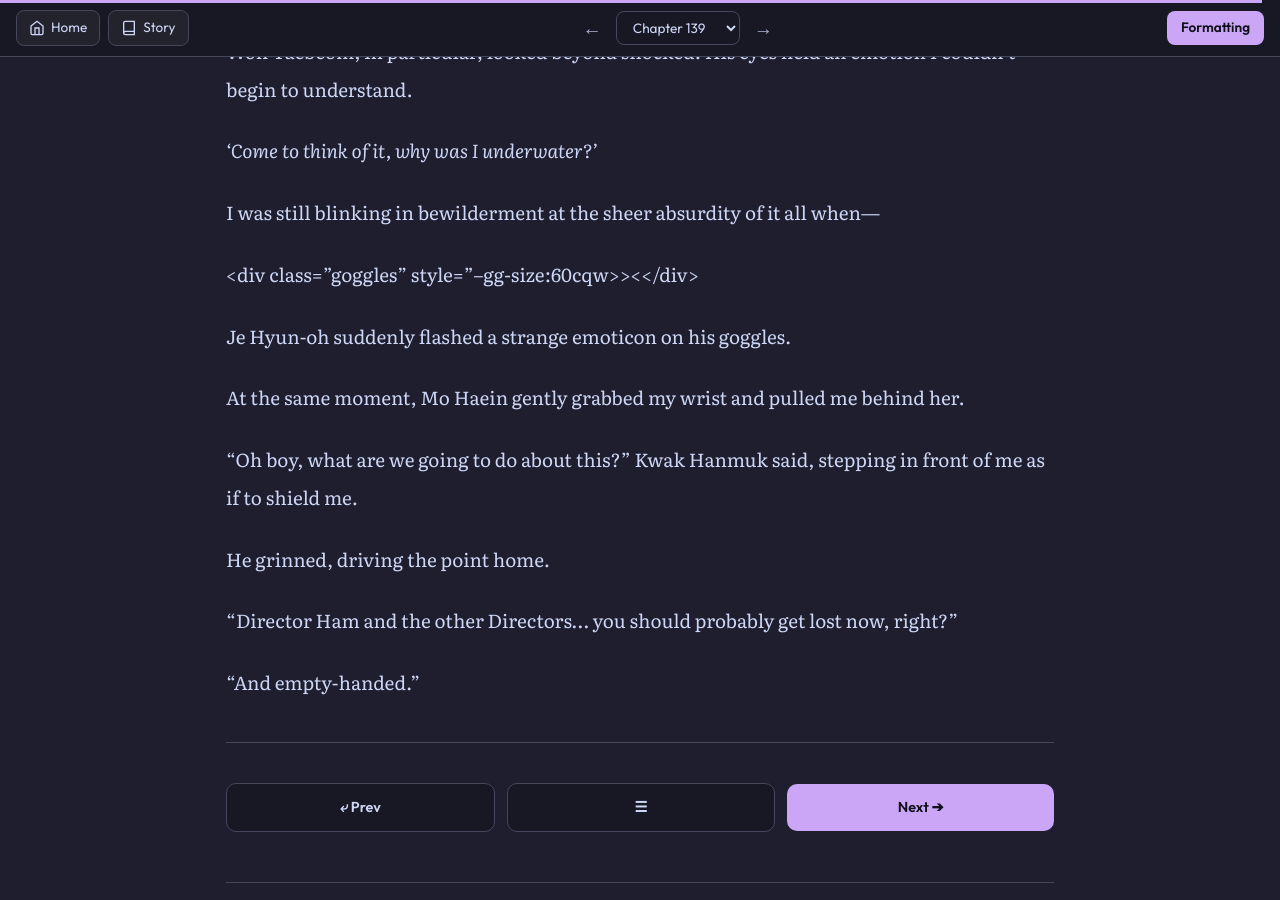
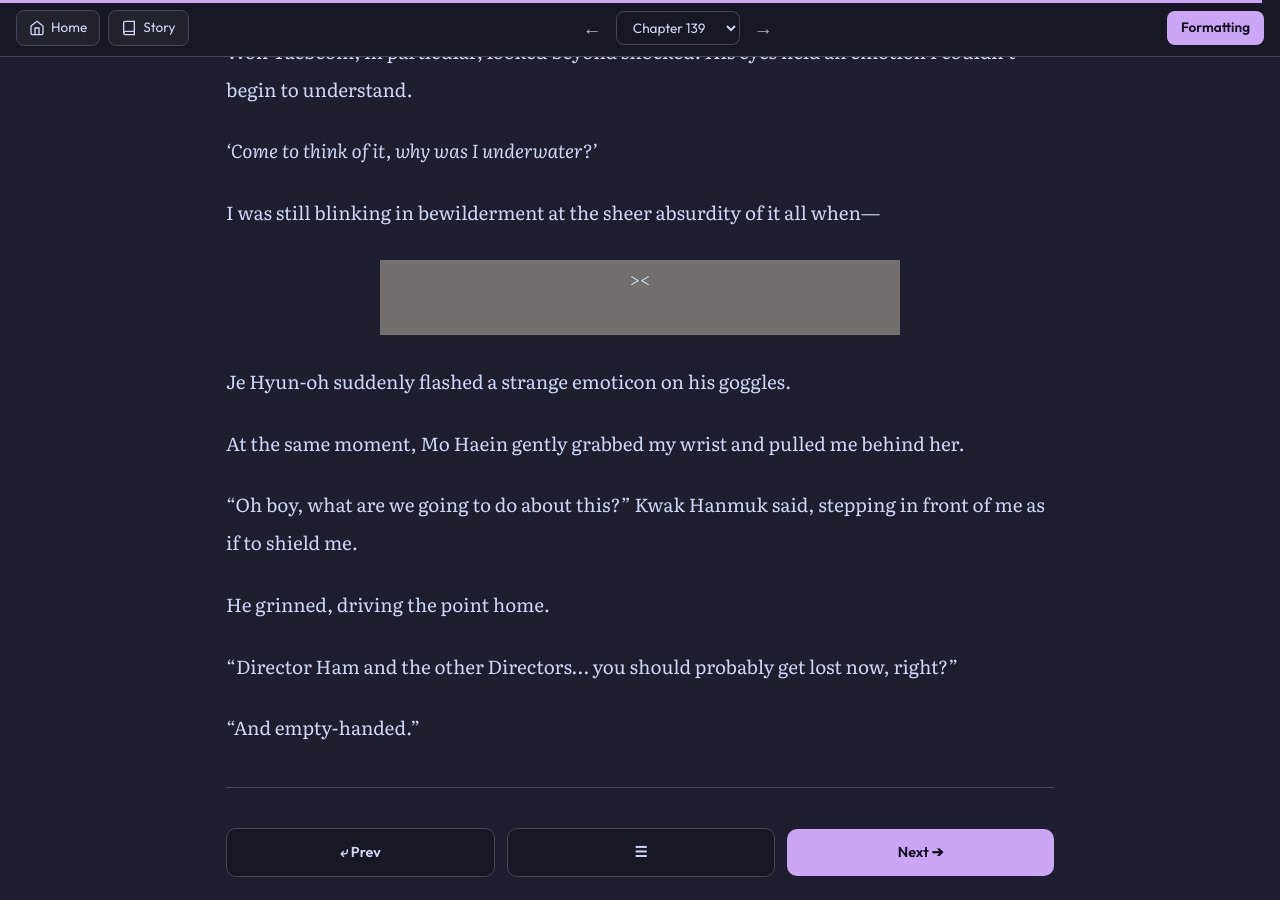
Before and after one commit to soleumn/soleumn.github.io, a Jekyll site: the page built from _chapters/eoshinki/ch139.md, in a window 1280 px wide and 900 px high, scrolled down 17101 px. Built offline with Jekyll 4.4.1, drawn with Linux system fonts in a browser that asks for light colours; some web fonts are replaced; comment, search, counter and statistics services are not loaded.

Commit message:
Update ch139.md

```diff
--- a/_chapters/eoshinki/ch139.md
+++ b/_chapters/eoshinki/ch139.md
@@ -572,7 +572,7 @@ Won Taebeom, in particular, looked beyond shocked. His eyes held an emotion I co
 I was still blinking in bewilderment at the sheer absurdity of it all when—
 
 
-<div class="goggles" style="--gg-size:60cqw><span>&gt;</span><span>&lt;</span></div>
+<div class="goggles" style="--gg-size:60cqw"><span>&gt;</span><span>&lt;</span></div>
 
 
 Je Hyun-oh suddenly flashed a strange emoticon on his goggles.
```
